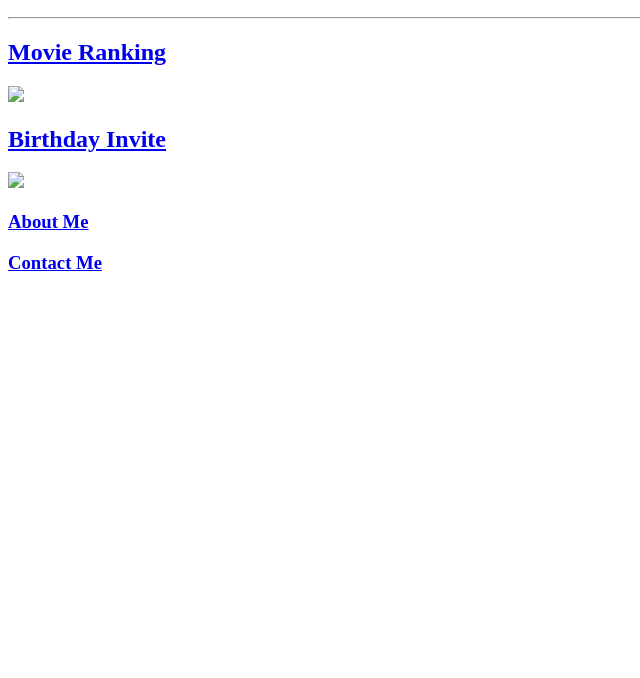
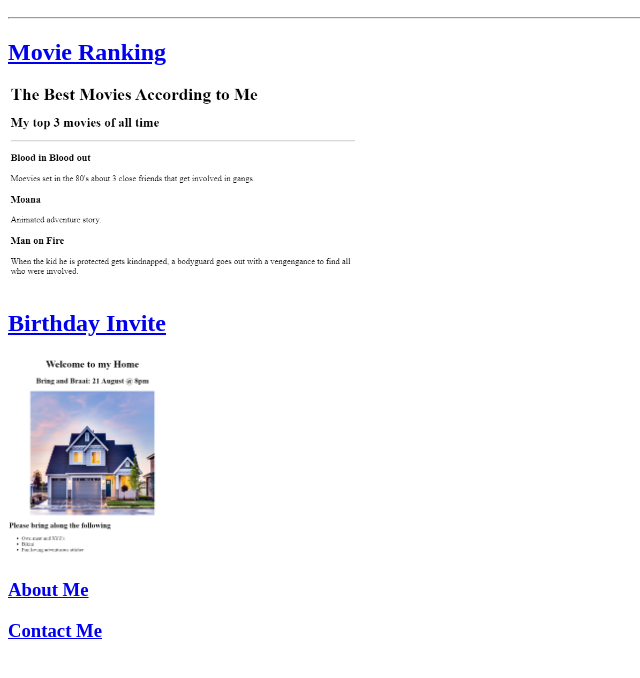
Before and after one commit to gvolkwyn/html-portfolio, a plain HTML site: page index.html in a window 1280 px wide. Shown: the part 110-788 px from the top of the page, without its empty margins (0-640 px from the left). Drawn offline with Linux system fonts and the light colour scheme; the site is published under a folder, as on GitHub Pages, so addresses that start at the root find nothing.

Commit message:
Update index.html

```diff
--- a/index.html
+++ b/index.html
@@ -13,11 +13,11 @@
 
     <p>
         <a href="./public/Ranking.html"><h2>Movie Ranking</h2></a>
-        <img src="/assets/images/ranking-screen.PNG" height="200">
+        <img src="./assets/images/ranking-screen.PNG" height="200">
     </p>
     <p>
         <a href="./public/Birthday.html"><h2>Birthday Invite</h2></a>
-        <img src="/assets/images/invite.PNG" height="200">
+        <img src="./assets/images/Invite.PNG" height="200">
     </p>
     <a href="./public/about.html"><h3>About Me</h3></a>
     <a href="./public/contact.html"><h3>Contact Me</h3></a>
```
